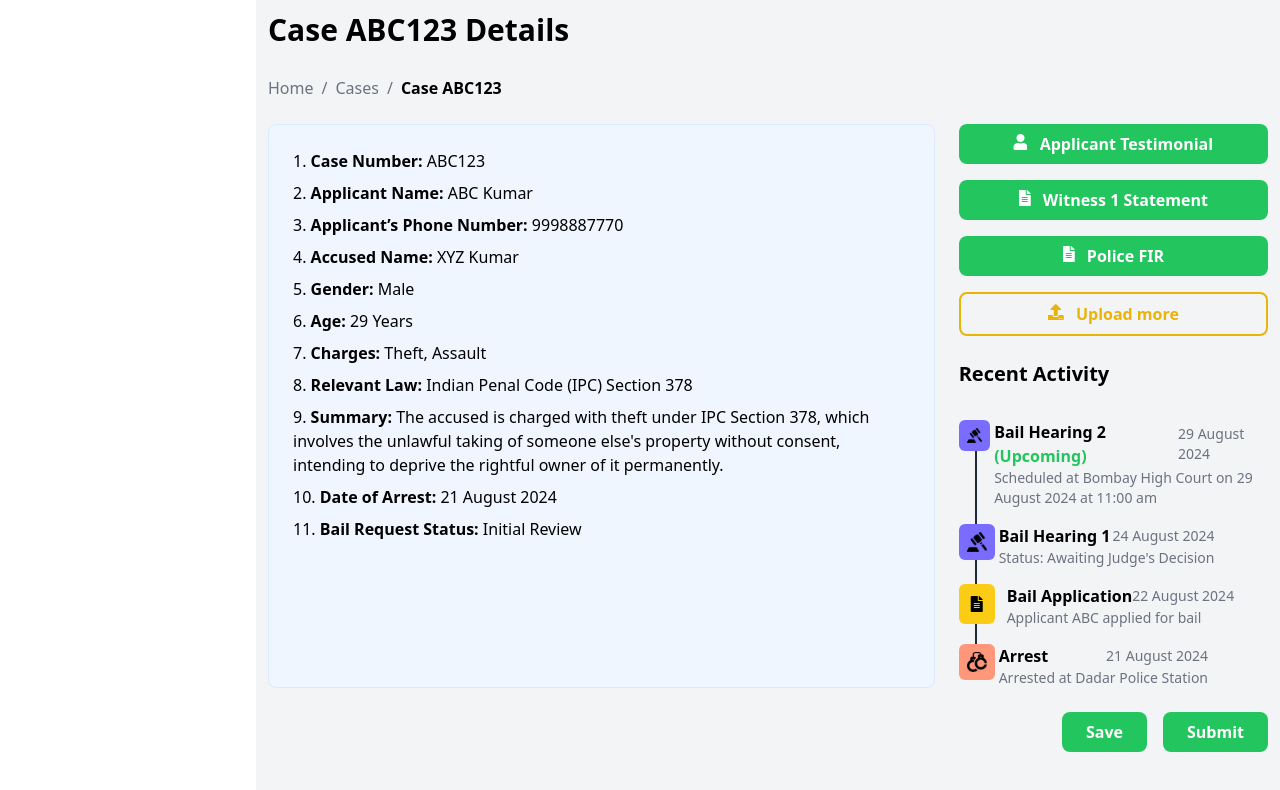
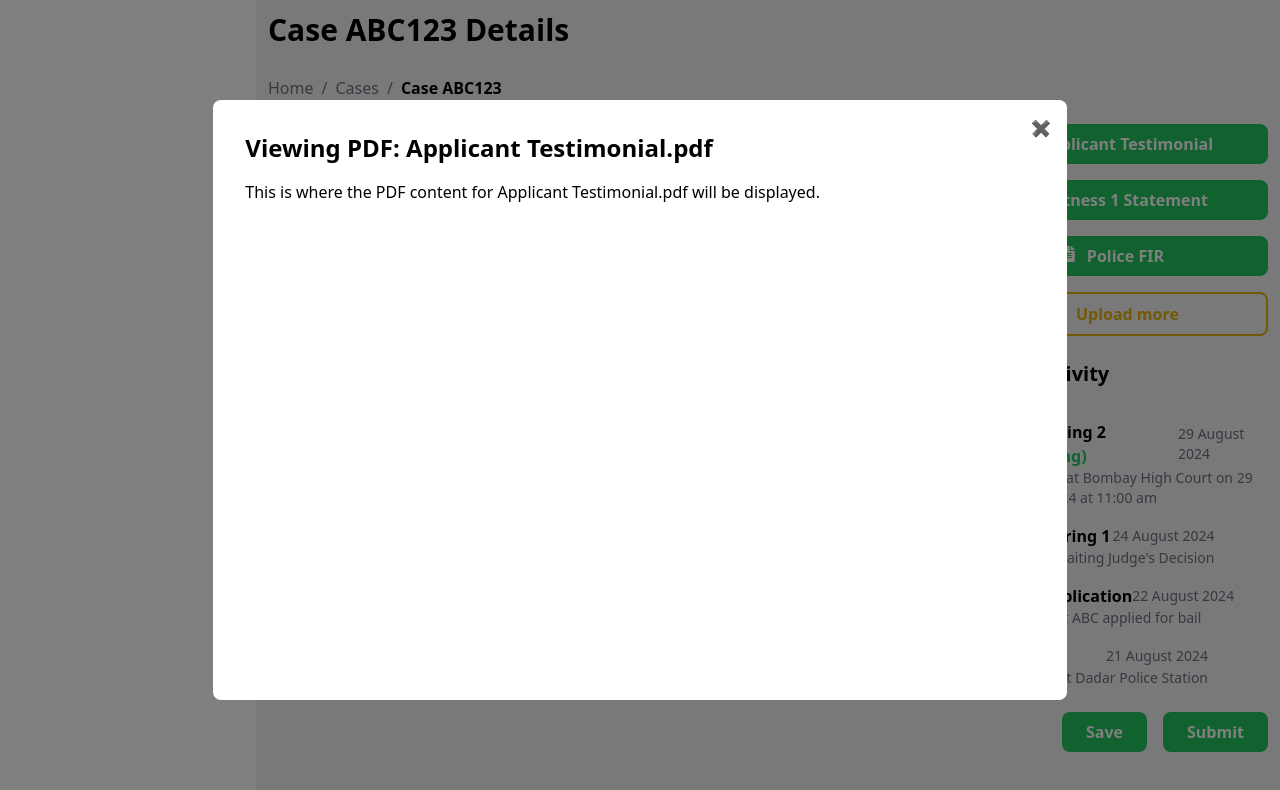
Before and after one commit to Tech4Stack/BailReckoner, a React (Create React App) app in the folder bailsuites/: page /lawyer-dashboard in a window 1280 px wide. Both pictures are taken after a click on the button "Applicant Testimonial". Shown: the top 790 px of the page. Built offline with nearby package versions, Linux system fonts and the light colour scheme.

Commit message:
added funtionality to pdf buttons

```diff
--- a/bailsuites/src/Pages/Lawyer/Home.jsx
+++ b/bailsuites/src/Pages/Lawyer/Home.jsx
@@ -1,17 +1,34 @@
-import React from 'react'
+import React, { useState } from 'react';
 
 const LawyerDashboard = () => {
+    const [pdfFiles, setPdfFiles] = useState([]);
+    const [showPopup, setShowPopup] = useState(null);
+
+    const handleUploadClick = () => {
+        const input = document.createElement('input');
+        input.type = 'file';
+        input.accept = 'application/pdf';
+        input.onchange = (event) => {
+            const file = event.target.files[0];
+            if (file) {
+                setPdfFiles([...pdfFiles, file]);
+            }
+        };
+        input.click();
+    };
+
+    const handleShowPdf = (file) => {
+        setShowPopup(file);
+    };
+
+    const handleClosePopup = () => {
+        setShowPopup(null);
+    };
+
     return (
-    // <main className="bg-gray-100 p-6 min-h-screen">
-    //   <div className="max-w-4xl mx-auto bg-white p-8 rounded-lg shadow-lg">
-    //     {/* Heading */}
-
-    //   </div>
-      // </main>
         <div className='md:ml-64 p-3 bg-gray-100 h-screen'>
             <h1 className="text-3xl font-bold mb-6 h-10">Case ABC123 Details</h1>
 
-          {/* Breadcrumb Navigation */}
             <nav className="text-gray-500 mb-6 space-x-2">
                 <a href="#" className="hover:underline">Home</a>
                 <span>/</span>
@@ -20,9 +37,8 @@ const LawyerDashboard = () => {
                 <span className="text-black font-semibold">Case ABC123</span>
             </nav>
 
-          {/* Main Content */}
             <div className="flex flex-col md:flex-row">
-              {/* Left Section */}
+                {/* Left  */}
                 <div className="md:w-2/3 bg-blue-50 border border-blue-100 p-6 rounded-lg">
                     <ol className="list-decimal list-inside space-y-2">
                         <li><strong>Case Number:</strong> ABC123</li>
@@ -39,20 +55,24 @@ const LawyerDashboard = () => {
                     </ol>
                 </div>
 
-              {/* Right Section */}
+                {/* Right*/}
                 <div className="md:w-1/3 md:pl-6 mt-6 md:mt-0">
-                  {/* Action Buttons */}
                     <div className="space-y-4 mb-6">
-                      <button className="w-full bg-green-500 text-white font-semibold py-2 px-4 rounded-lg hover:bg-green-600 transition">
+                        <button className="w-full bg-green-500 text-white font-semibold py-2 px-4 rounded-lg hover:bg-green-600 transition" onClick={() => handleShowPdf("Applicant Testimonial.pdf")}>
                             <i className="fas fa-user mr-2"></i> Applicant Testimonial
                         </button>
-                      <button className="w-full bg-green-500 text-white font-semibold py-2 px-4 rounded-lg hover:bg-green-600 transition">
+                        <button className="w-full bg-green-500 text-white font-semibold py-2 px-4 rounded-lg hover:bg-green-600 transition" onClick={() => handleShowPdf("Witness 1 Statement.pdf")}>
                             <i className="fas fa-file-alt mr-2"></i> Witness 1 Statement
                         </button>
-                      <button className="w-full bg-green-500 text-white font-semibold py-2 px-4 rounded-lg hover:bg-green-600 transition">
+                        <button className="w-full bg-green-500 text-white font-semibold py-2 px-4 rounded-lg hover:bg-green-600 transition" onClick={() => handleShowPdf("Police FIR.pdf")}>
                             <i className="fas fa-file-alt mr-2"></i> Police FIR
                         </button>
-                      <button className="w-full border-2 border-yellow-500 text-yellow-500 font-semibold py-2 px-4 rounded-lg hover:bg-yellow-100 transition">
+                        {pdfFiles.map((file, index) => (
+                            <button key={index} className="w-full bg-green-500 text-white font-semibold py-2 px-4 rounded-lg hover:bg-green-600 transition" onClick={() => handleShowPdf(file.name)}>
+                                <i className="fas fa-file-alt mr-2"></i> {file.name}
+                            </button>
+                        ))}
+                        <button className="w-full border-2 border-yellow-500 text-yellow-500 font-semibold py-2 px-4 rounded-lg hover:bg-yellow-100 transition" onClick={handleUploadClick}>
                             <i className="fas fa-upload mr-2"></i> Upload more
                         </button>
                     </div>
@@ -79,7 +99,6 @@ const LawyerDashboard = () => {
                                         <span className="font-semibold">Bail Hearing 1</span>
                                         <span className="text-gray-500 text-sm">24 August 2024</span>
                                     </div>
-
                                     <p className="text-gray-500 text-sm">Status: Awaiting Judge's Decision</p>
                                 </div>
                             </li>
@@ -108,7 +127,6 @@ const LawyerDashboard = () => {
                 </div>
             </div>
 
-          {/* Save and Submit Buttons */}
             <div className="flex justify-end mt-6 space-x-4">
                 <button className="bg-green-500 text-white font-semibold py-2 px-6 rounded-lg hover:bg-green-600 transition">
                     Save
@@ -117,8 +135,23 @@ const LawyerDashboard = () => {
                     Submit
                 </button>
             </div>
+
+            {showPopup && (
+                <div className="fixed inset-0 bg-black bg-opacity-50 flex items-center justify-center z-50">
+                    <div className="bg-white p-8 rounded-lg w-2/3 h-3/4 relative">
+                        <button onClick={handleClosePopup} className="absolute top-4 right-4 text-gray-600 hover:text-black">
+                            ✖
+                        </button>
+                        <h2 className="text-2xl font-semibold mb-4">Viewing PDF: {showPopup}</h2>
+                        <div className="overflow-auto h-full">
+                            {/* to be replace with actual PDF viewer component */}
+                            <p>This is where the PDF content for {showPopup} will be displayed.</p>
+                        </div>
+                    </div>
+                </div>
+            )}
         </div>
     )
 }
 
-export default LawyerDashboard
+export default LawyerDashboard;
```
Lines whose indentation alone changed are shown as unchanged.
